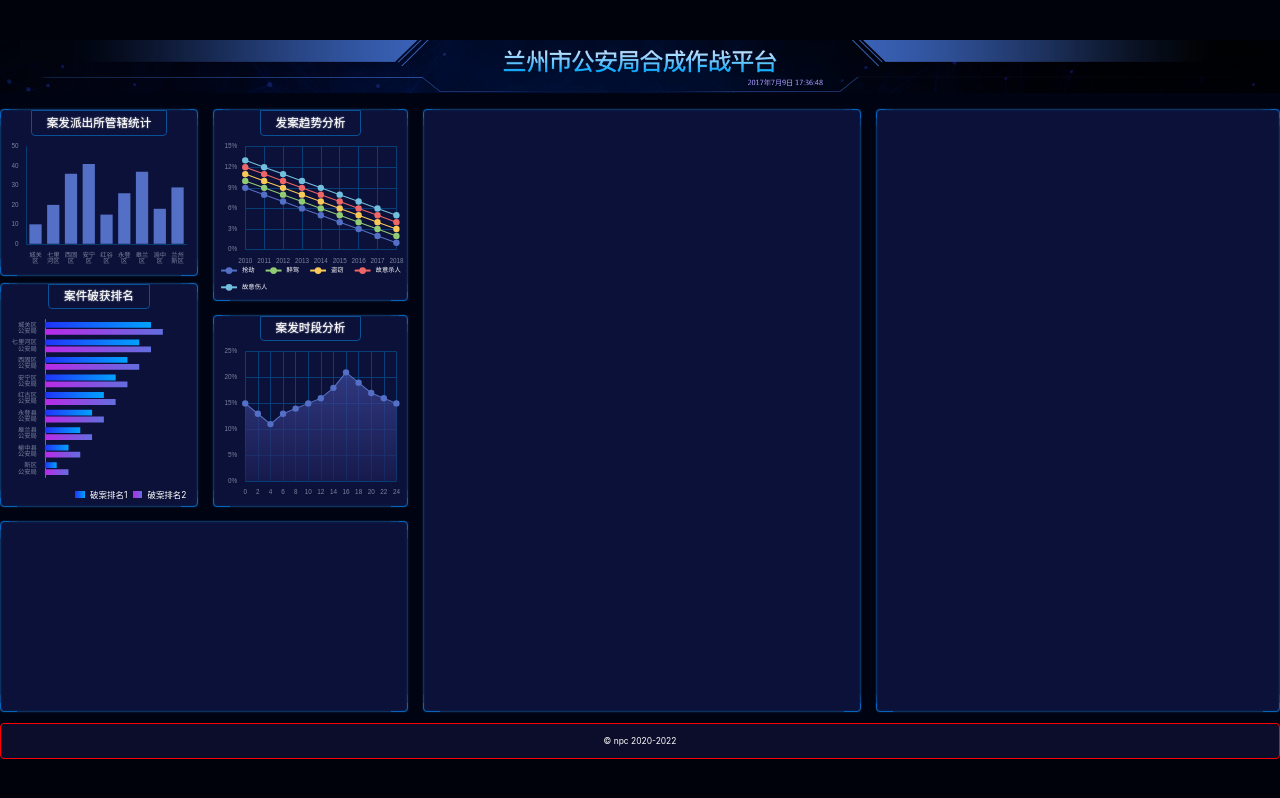
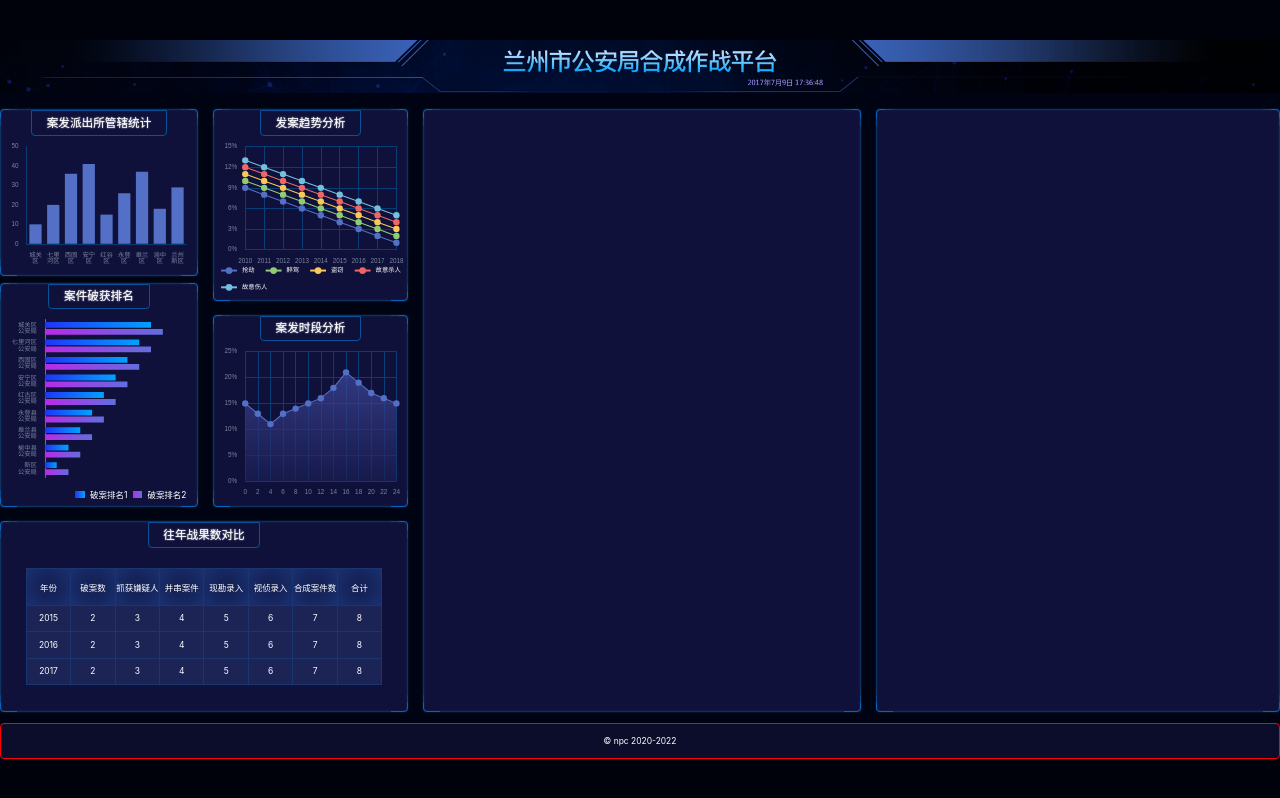
Before and after one commit to chen-qionghua/bigScreen, a React (Vite) app: page /#/ in a window 1280 px wide. Built offline with nearby package versions, Linux system fonts and the light colour scheme.

Commit message:
chart5完成

```diff
--- /dev/null
+++ b/src/components/chart-5.tsx
@@ -0,0 +1,32 @@
+import React, {useEffect, useRef} from 'react';
+import * as echarts from 'echarts';
+import {baseChartOptions} from '../shared/base-chart-options';
+import {createEchartOptions} from '../shared/create-echart-options';
+const  px = (n) => n/ 2420 * (window as any).pageWidth
+
+export const Chart5 = () => {
+  return (
+    <div className="战果">
+      <h2>往年战果数对比</h2>
+      <table>
+        <thead>
+        <tr>
+          <th>年份</th><th>破案数</th><th>抓获嫌疑人</th><th>并串案件</th><th>现勘录入</th>
+          <th>视侦录入</th><th>合成案件数</th><th>合计</th>
+        </tr>
+        </thead>
+        <tbody>
+        <tr>
+          <td>2015</td><td>2</td><td>3</td><td>4</td><td>5</td><td>6</td><td>7</td><td>8</td>
+        </tr>
+        <tr>
+          <td>2016</td><td>2</td><td>3</td><td>4</td><td>5</td><td>6</td><td>7</td><td>8</td>
+        </tr>
+        <tr>
+          <td>2017</td><td>2</td><td>3</td><td>4</td><td>5</td><td>6</td><td>7</td><td>8</td>
+        </tr>
+        </tbody>
+      </table>
+    </div>
+  );
+}
--- a/src/pages/home.scss
+++ b/src/pages/home.scss
@@ -40,7 +40,7 @@
       border-radius:4px;
       position: relative;
       box-shadow:0 0 2px #0e325f,inset 0 0 2px 0 #0e325f;
-      background:#0c1139;
+      background:#0f113a;
       &::before {
         content:'';
         position:absolute;
@@ -80,7 +80,7 @@
     >.section5 {
       grid-area: box5;
     }
-    .管辖统计, .破获排名, .发案趋势, .案发时段{
+    .管辖统计, .破获排名, .发案趋势, .案发时段, .战果{
       height: px(315);
       display: flex;
       flex-direction: column;
@@ -102,6 +102,27 @@
     }
     .发案趋势, .案发时段 {
       height: px(363);
+    }
+    .战果 {
+      > table {
+        margin-top: px(38);
+        border-collapse: collapse;
+        th, td {
+          border: 1px solid #1a3671;
+        }
+        thead {
+          th {
+            height: px(70);
+            box-shadow: inset 0 0 px(60) 0 #1f3d85;
+          }
+        }
+        tbody {
+          td {height: px(50); width: px(84);
+            background: #1c2456;
+          }
+
+        }
+      }
     }
     .破获排名 {
       height: px(423);
--- a/src/pages/home.tsx
+++ b/src/pages/home.tsx
@@ -6,6 +6,7 @@
 import {Chart2} from '../components/chart-2';
 import {Chart3} from '../components/chart-3';
 import {Chart4} from '../components/chart-4';
+import {Chart5} from '../components/chart-5';
 
 export const Home = () => {
   const year = new Date().getFullYear();
@@ -21,7 +22,9 @@
           <Chart3/>
           <Chart4/>
           </section>
-        <section className="bordered section3"></section>
+        <section className="bordered section3">
+          <Chart5/>
+        </section>
         <section className="bordered section4"></section>
         <section className="bordered section5"></section>
       </main>
```
